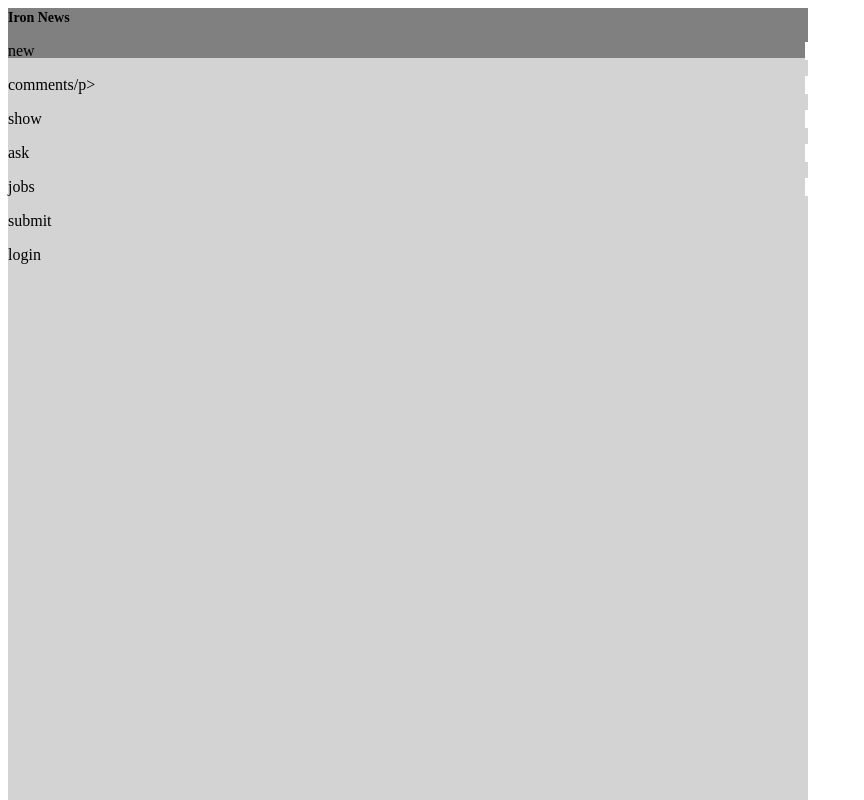
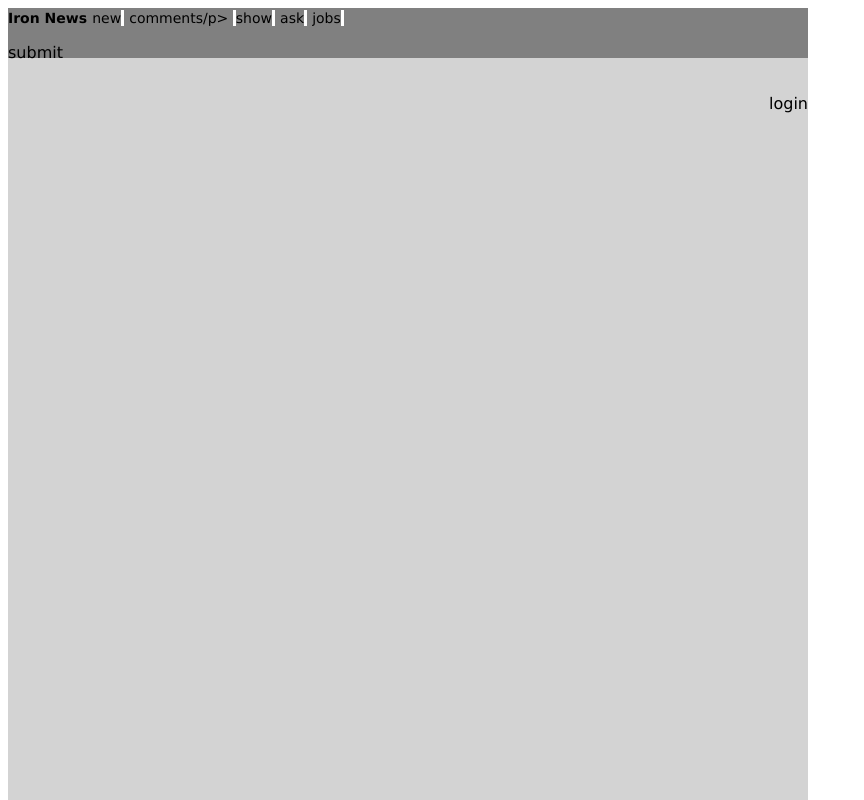
Before and after one commit to AaronKolenda/IronNews, a plain HTML site: page index.html in a window 1280 px wide. Shown: the top 800 px of the page, without its empty margins (0-864 px from the left). Drawn offline with Linux system fonts and the light colour scheme.

Commit message:
fixing html/styles

```diff
--- a/index.html
+++ b/index.html
@@ -9,13 +9,13 @@
 		<div class="container">
 			<div class="heading">
 				<h1 class="inline">Iron News</h1>
-				<p class="rightborder"> new</p>
-				<p class="rightborder"> comments/p>
-				<p class="rightborder"> show</p>
-				<p class="rightborder"> ask</p>
-				<p class="rightborder"> jobs</p>
+				<p class="inline rightborder"> new</p>
+				<p class="inline rightborder"> comments/p>
+				<p class="inline rightborder"> show</p>
+				<p class="inline rightborder"> ask</p>
+				<p class="inline rightborder"> jobs</p>
 				<p> submit</p>
-				<p class="floatleft">login</p>
+				<p class="floatright">login</p>
 			</div>
 		</div>
 
--- a/style.css
+++ b/style.css
@@ -24,6 +24,10 @@
 	border-right: 3px solid white;
 }
 
-.floateft {
-	float: left;
+.floatright {
+	float: right;
 }
+
+body {
+	font-family: verdana, sans-serif;
+}
```
